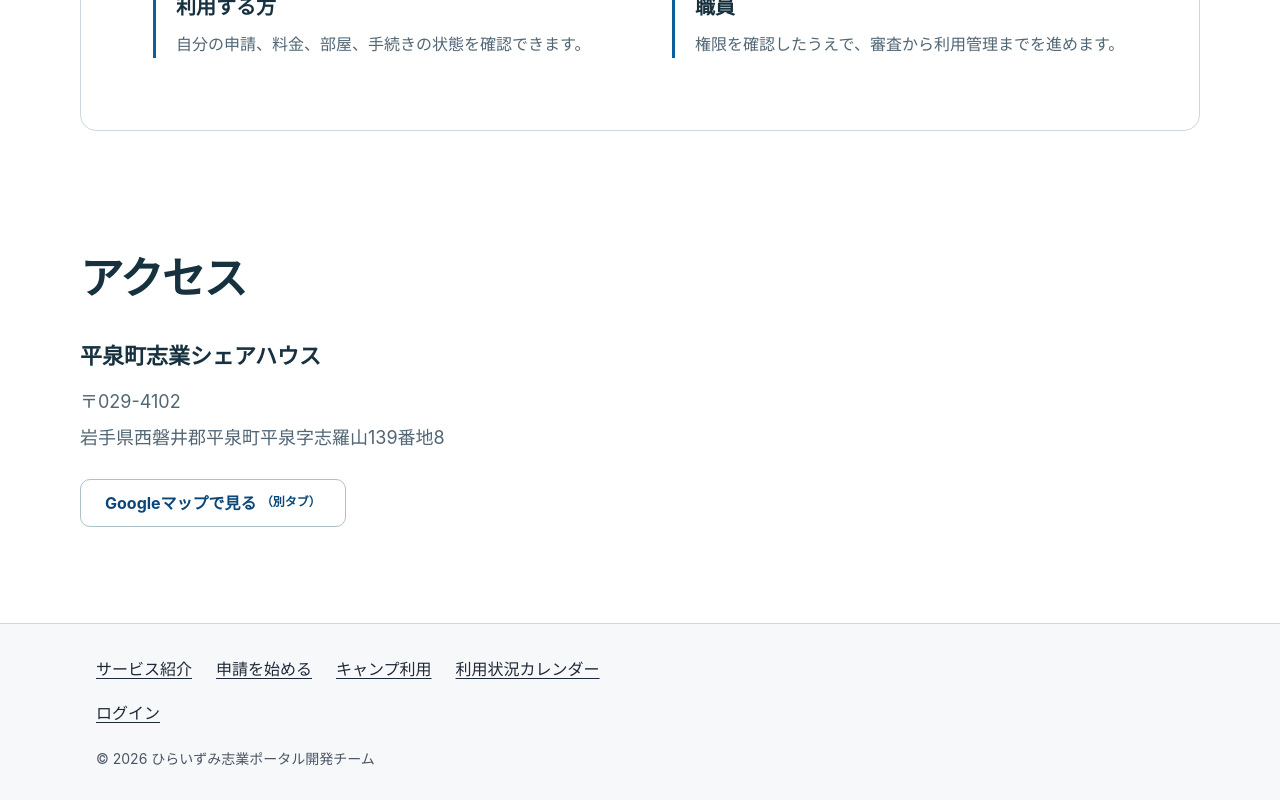
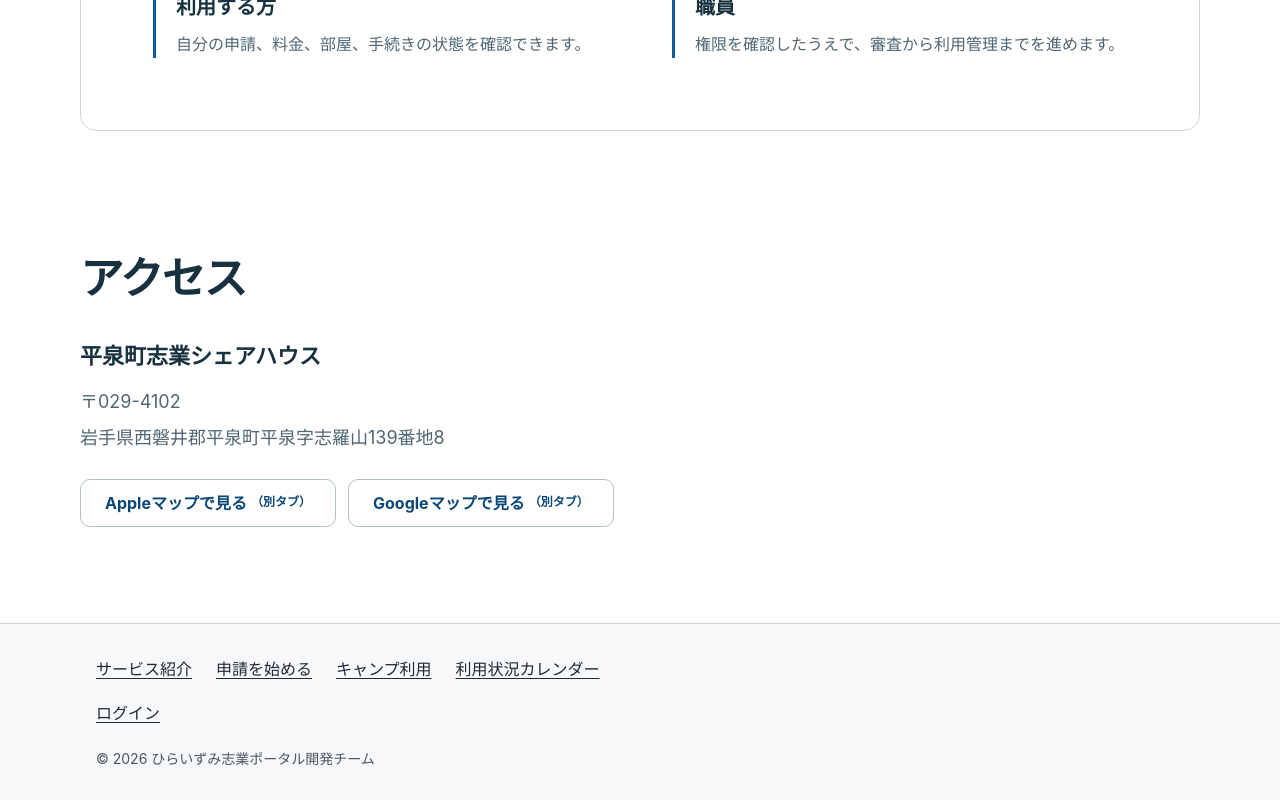
Before and after one commit to satoshihigashihara-tech/hiraizumi_shigyo_portal, a Next.js app: page / in a window 1280 px wide. Shown: the part 2153-2953 px from the top of the page. Built offline with nearby package versions, Linux system fonts and the light colour scheme.

Commit message:
Add Apple Maps link before Google Maps

```diff
--- a/app/page.js
+++ b/app/page.js
@@ -4,6 +4,7 @@ import styles from "./page.module.css";
 
 const facilityAddress = "岩手県西磐井郡平泉町平泉字志羅山139番地8";
 const facilityMapUrl = `https://www.google.com/maps/search/?api=1&query=${encodeURIComponent(facilityAddress)}`;
+const facilityAppleMapUrl = `https://maps.apple.com/search?query=${encodeURIComponent(facilityAddress)}`;
 
 export const metadata = {
   title: "ひらいずみ志業ポータル｜申請から利用までをひとつに",
@@ -63,9 +64,14 @@ export default function Home() {
         <span>〒029-4102</span>
         <span>{facilityAddress}</span>
       </address>
-      <a className={styles.secondaryAction} href={facilityMapUrl} target="_blank" rel="noopener noreferrer">
-        Googleマップで見る<span className={styles.mapLinkNote}>（別タブ）</span>
-      </a>
+      <div className={styles.mapActions}>
+        <a className={styles.secondaryAction} href={facilityAppleMapUrl} target="_blank" rel="noopener noreferrer">
+          Appleマップで見る<span className={styles.mapLinkNote}>（別タブ）</span>
+        </a>
+        <a className={styles.secondaryAction} href={facilityMapUrl} target="_blank" rel="noopener noreferrer">
+          Googleマップで見る<span className={styles.mapLinkNote}>（別タブ）</span>
+        </a>
+      </div>
     </section>
 
   </div>;
--- a/app/page.module.css
+++ b/app/page.module.css
@@ -170,6 +170,7 @@
   line-height: 1.8;
   overflow-wrap: anywhere;
 }
+.mapActions { display: flex; flex-wrap: wrap; gap: 12px; }
 .mapLinkNote { margin-left: 4px; font-size: 12px; }
 .access a:focus-visible { outline: 3px solid var(--lp-accent); outline-offset: 4px; }
 
@@ -201,6 +202,7 @@
   .assuranceGrid { grid-template-columns: 1fr; margin-top: 32px; }
   .assurance { margin-bottom: 88px; }
   .access { padding-bottom: 64px; }
+  .mapActions { flex-direction: column; }
   .facilityName { font-size: 20px; }
   .facilityAddress { font-size: 16px; }
 }
```
Also changed, not shown: 1 other file (tests, documents, lock files or other folders).
